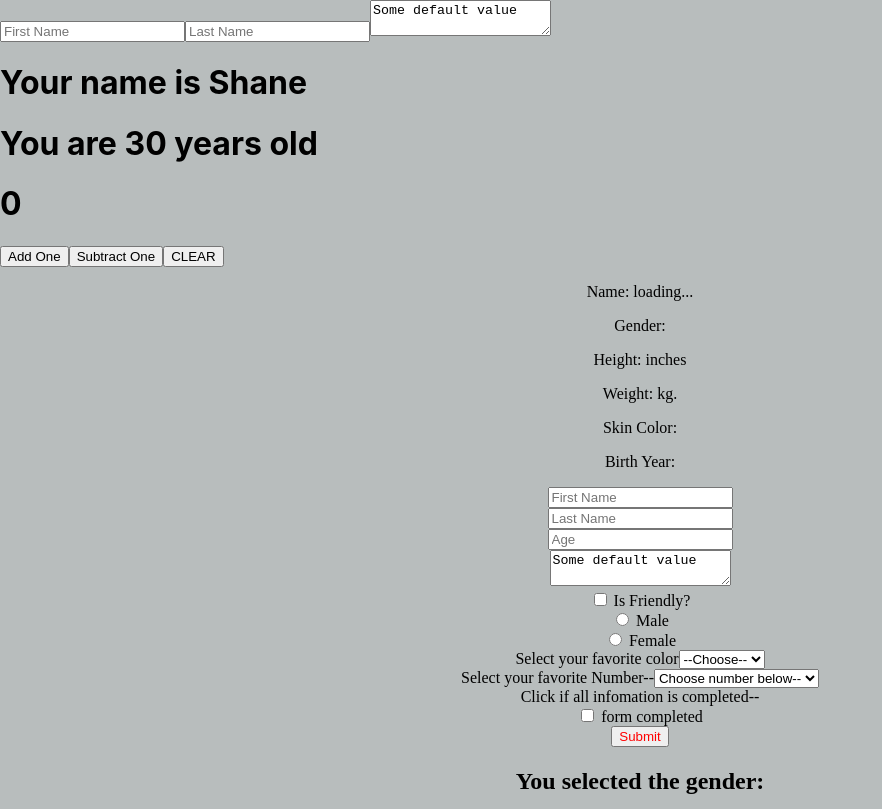
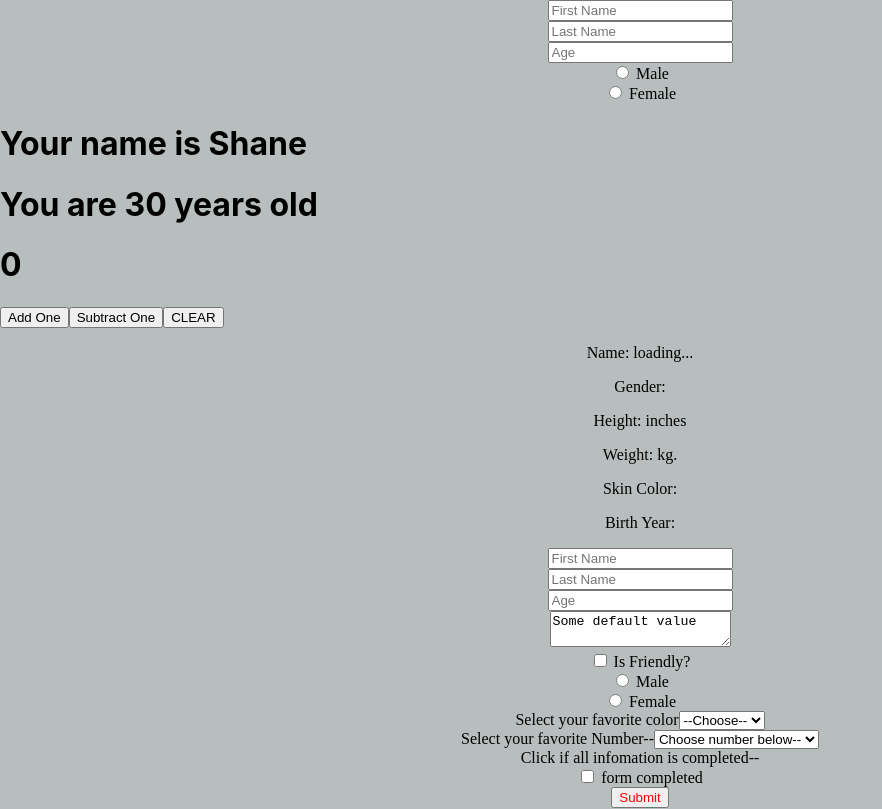
Before and after one commit to shanecolby/my_app_react, a React (Create React App) app: page / in a window 1280 px wide. Shown: the top 809 px of the page, without its empty margins (0-882 px from the left). Built offline with nearby package versions, Linux system fonts and the light colour scheme; no server answers.

Commit message:
add male and female radio buttons with functional state

```diff
--- a/src/components/FormFunctional.js
+++ b/src/components/FormFunctional.js
@@ -4,7 +4,8 @@ import FormPract from "./FormPract"
 function FormFunctional() {
   const [firstName, setfirstName] = useState("")
   const [lastName, setlastName] = useState("")
-
+  const [age, setAge] = useState("")
+  const [gender, setGender] = useState("")
 
   // function handleChange(event) {
   //   const { name, value } = event.target
@@ -28,7 +29,7 @@ function FormFunctional() {
 
 
   return (
-    <form>
+    <form style={{ textAlign: "center", fontFamily: "cursive" }}>
       <input
         type="text"
         name="firstName"
@@ -37,6 +38,7 @@ function FormFunctional() {
         onChange={e => setfirstName(e.target.value)}
 
       />
+      <br />
 
       <input
         type="text"
@@ -46,11 +48,46 @@ function FormFunctional() {
         onChange={e => setlastName(e.target.value)}
 
       />
+      <br />
 
-      <textarea
-        value={"Some default value"}
+      <input
+        type="text"
+        name="age"
+        value={age}
+        placeholder="Age"
+        onChange={e => setAge(e.target.value)}
+      />
 
-      />
+      <br />
+
+      <label>
+        <input
+          type="radio"
+          name="gender"
+          value="Male"
+          checked={gender === "Male"}
+          onChange={e => setGender(e.target.value)}
+        /> Male
+
+      </label>
+
+      <br />
+
+      <label>
+        <input
+          type="radio"
+          name="gender"
+          value="Female"
+          checked={gender === "Female"}
+          onChange={e => setGender(e.target.value)}
+        /> Female
+
+      </label>
+
+
+
+
+
 
 
     </form>
```
